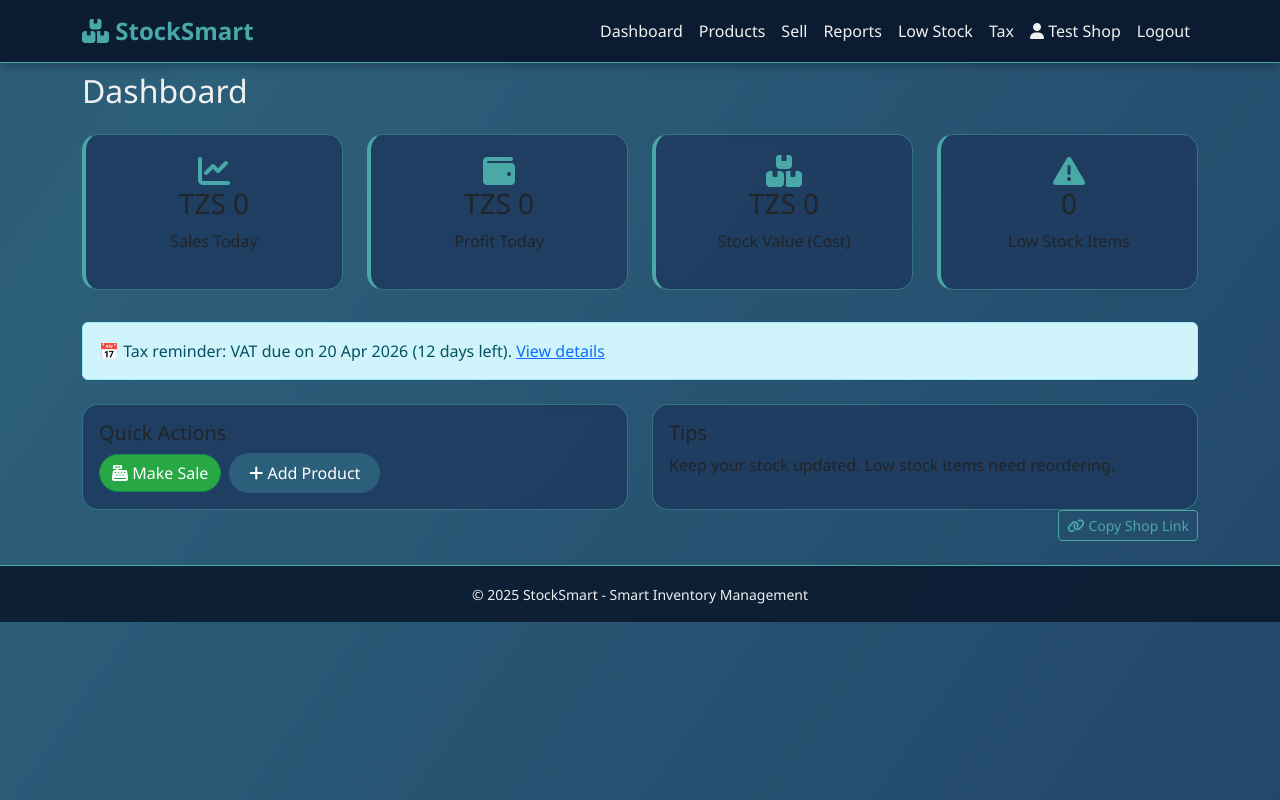
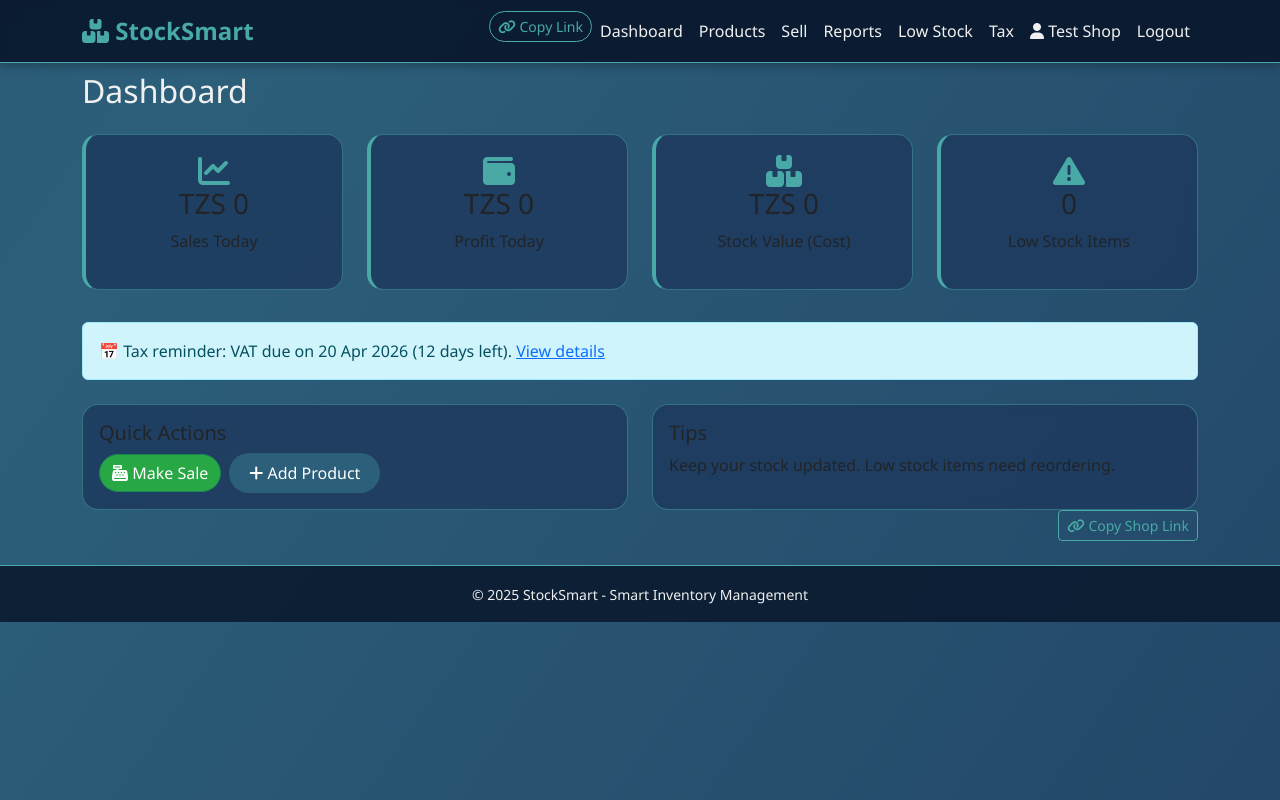
Before and after one commit to nexoratechv1-ctrl/Stocksmart, a Flask app: page /dashboard in a window 1280 px wide. Run offline with Flask 3, Linux system fonts and the light colour scheme; a user stored in the database is signed in; data that the repository does not hold is empty.

Commit message:
Update base.html

```diff
--- a/templates/base.html
+++ b/templates/base.html
@@ -22,6 +22,12 @@
             <div class="collapse navbar-collapse" id="navbarNav">
                 <ul class="navbar-nav ms-auto">
                     {% if current_user.is_authenticated %}
+                    <!-- Baada ya link ya profile au kabla ya logout -->
+<li class="nav-item">
+    <button id="copyLinkBtn" class="btn btn-sm btn-outline-primary" style="border-radius: 20px;">
+        <i class="fas fa-link"></i> Copy Link
+    </button>
+</li>
                         <li class="nav-item"><a class="nav-link" href="{{ url_for('dashboard') }}">Dashboard</a></li>
                         <li class="nav-item"><a class="nav-link" href="{{ url_for('products') }}">Products</a></li>
                         <li class="nav-item"><a class="nav-link" href="{{ url_for('sell') }}">Sell</a></li>
```
